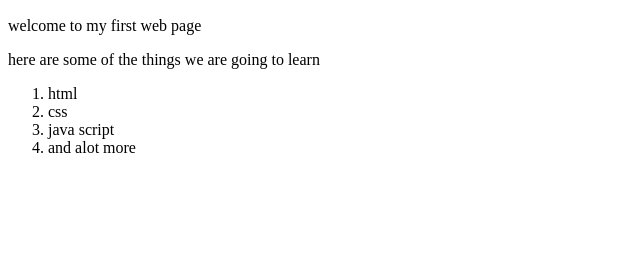
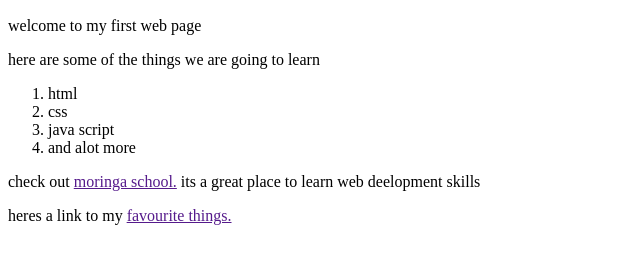
Before and after one commit to loycemimo/hello-world-2, a plain HTML site: page index2.html in a window 1280 px wide. Shown: the part 96-360 px from the top of the page, without its empty margins (0-640 px from the left). Drawn offline with Linux system fonts and the light colour scheme.

Commit message:
add initial links

```diff
--- a/index2.html
+++ b/index2.html
@@ -15,5 +15,9 @@
             <li>java script</li>
             <li>and alot more</li>
         </ol>
+        <p>check out <a href "https://moringaschool.com/">moringa school.</a>
+            its a great place to learn web deelopment skills
+        </p>
+        <p>heres a link to my <a href "https://www.instagram.com/" >favourite things.</a></p>
     </body>
     </html>
```
